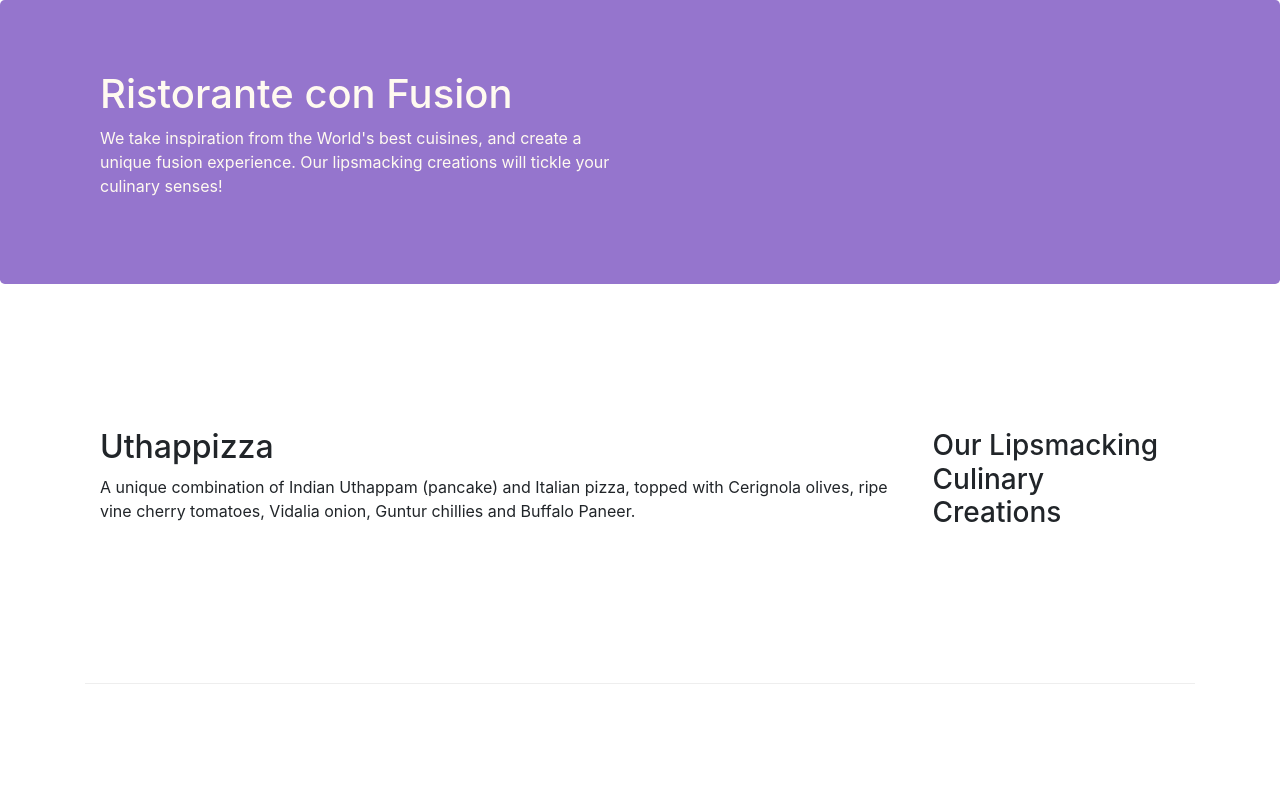
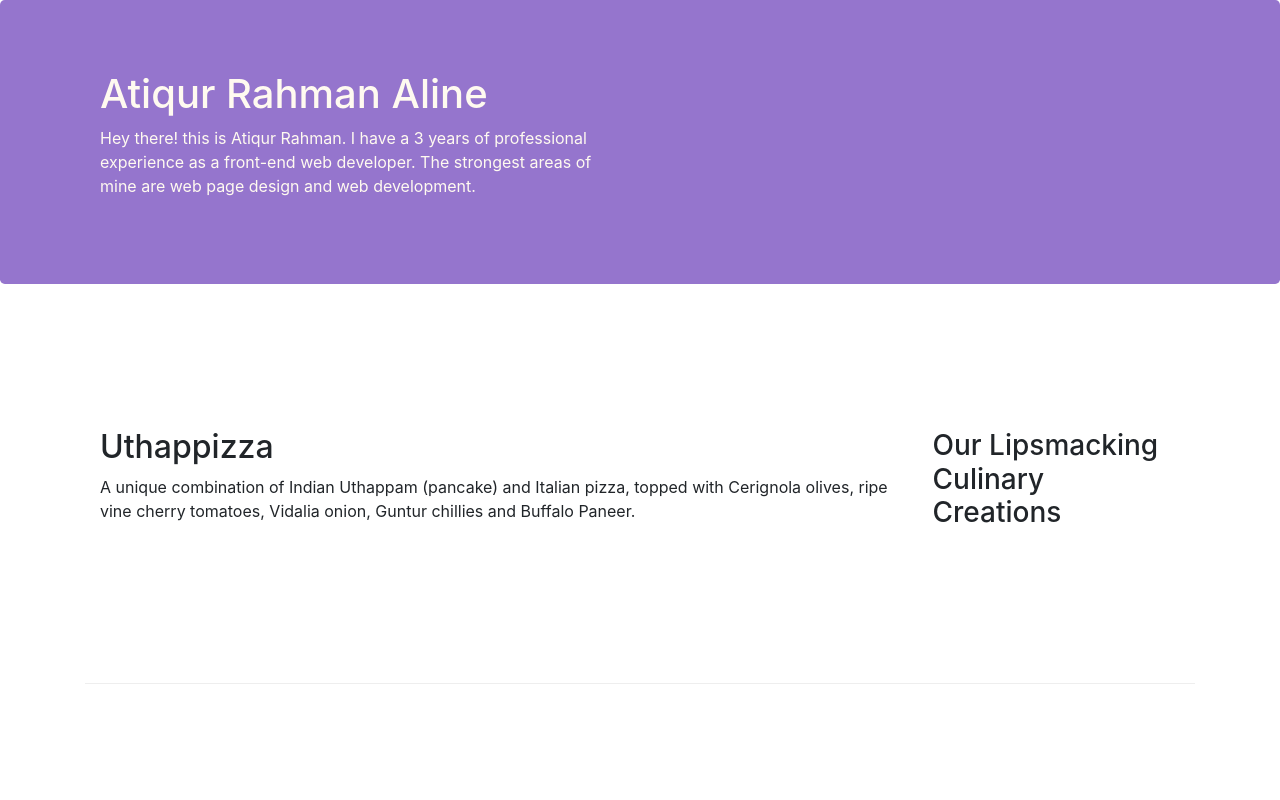
Before and after one commit to 1993ALINE/Bootstrap4, a website: page index.html in a window 1280 px wide. Shown: the top 800 px of the page. Drawn offline with nearby package versions, Linux system fonts and the light colour scheme.

Commit message:
Updated index.html and aboutus.html files

```diff
--- a/index.html
+++ b/index.html
@@ -18,8 +18,8 @@
         <div class="container">
             <div class="row row-header">
                 <div class="col-12 col-sm-6">
-                    <h1>Ristorante con Fusion</h1>
-                    <p>We take inspiration from the World's best cuisines, and create a unique fusion experience. Our lipsmacking creations will tickle your culinary senses!</p>
+                    <h1>Atiqur Rahman Aline</h1>
+                    <p>Hey there! this is Atiqur Rahman. I have a 3 years of professional experience as a front-end web developer. The strongest areas of mine are web page design and web development.</p>
                 </div>
                 <div class="col-12 col-sm">
                 </div>
```
Also changed, not shown: aboutus.html (+1 -1 lines).
